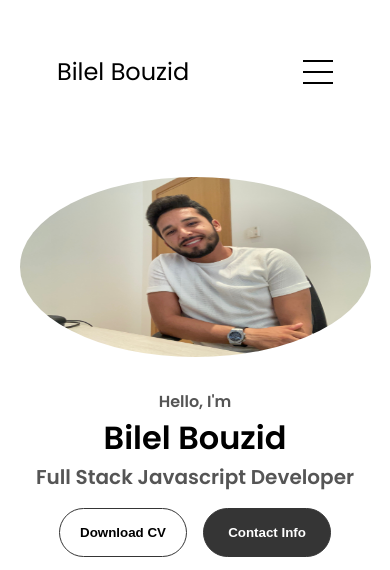
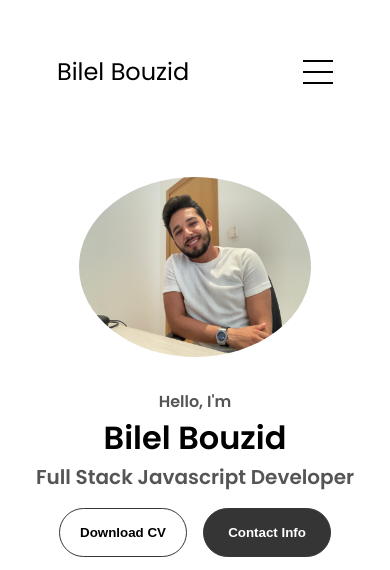
Before and after one commit to bilelBZ/MyPortfolio, a plain HTML site: page index.html in a window 390 px wide. Shown: the top 570 px of the page. Drawn offline with Linux system fonts and the light colour scheme.

Commit message:
fix img size

```diff
--- a/mediaqueries.css
+++ b/mediaqueries.css
@@ -91,6 +91,9 @@
     height: 46vw;
     justify-content: center;
   }
+  .section__pic-container>img{
+    width: 232px;
+  }
   .section__text__p2 {
     font-size: 1.25rem;
   }
```
